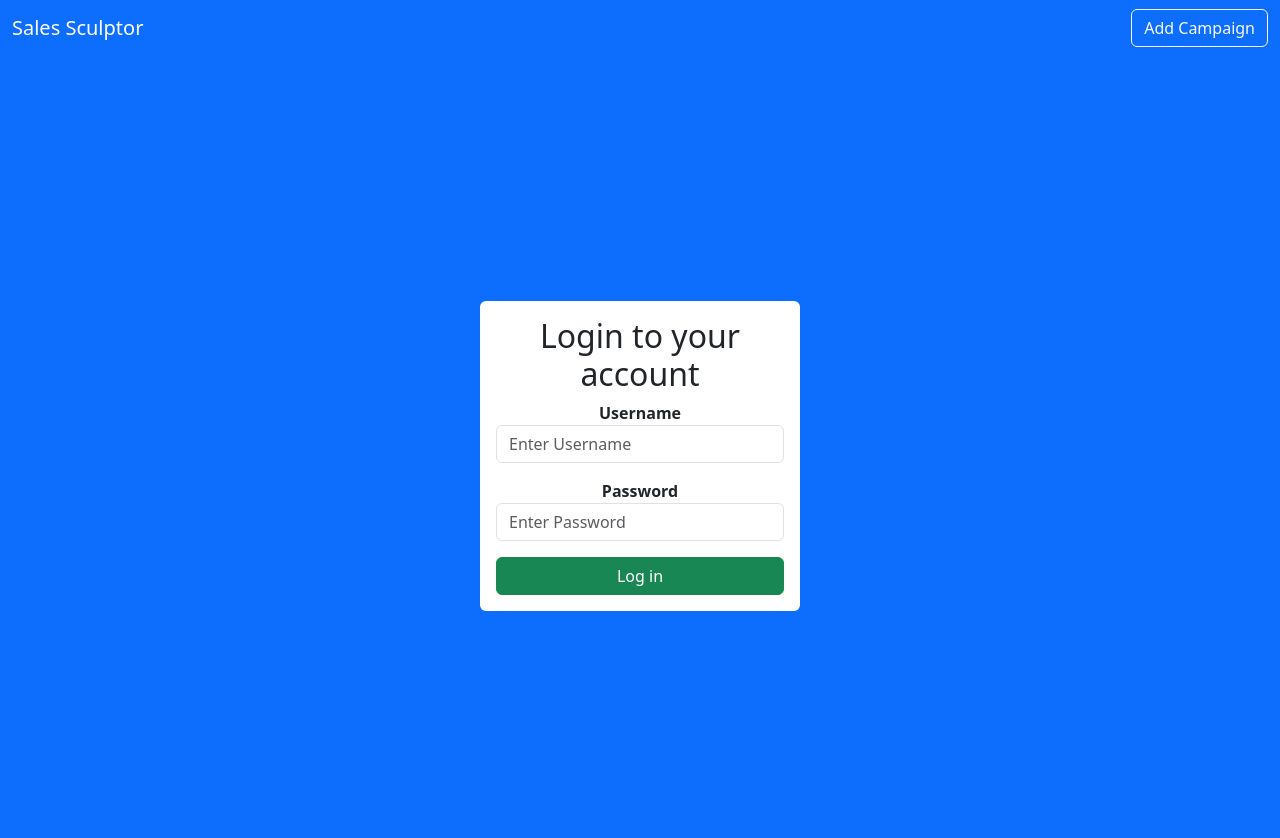
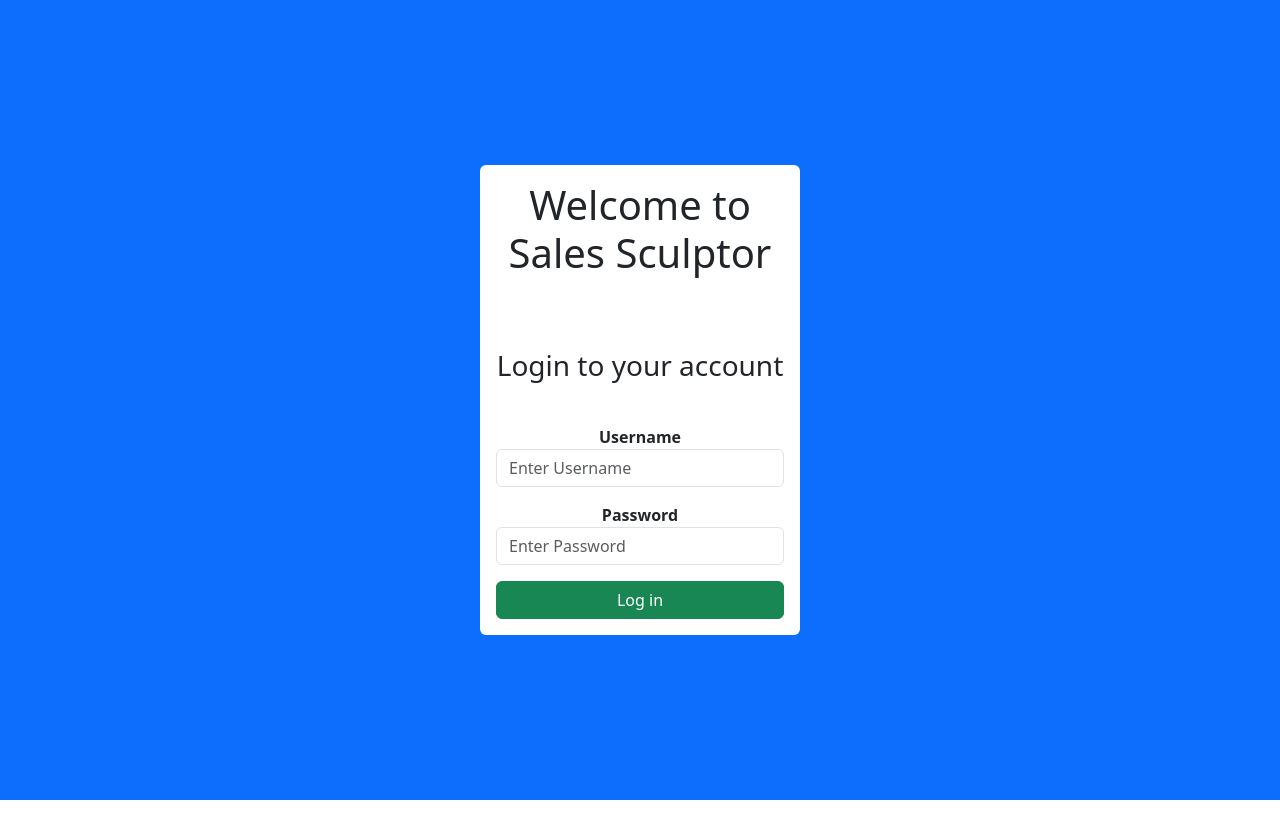
Before and after one commit to jmatoga/SalesSculptor, a React (Create React App) app in the folder salessculptor-frontend/: page / in a window 1280 px wide. Shown: the top 838 px of the page. After the commit the page ends 800 px from the top, so only its background shows below. Built offline with nearby package versions, Linux system fonts and the light colour scheme.

Commit message:
Visual and bug fixes

```diff
--- a/salessculptor-frontend/src/App.js
+++ b/salessculptor-frontend/src/App.js
@@ -15,28 +15,47 @@ import EditCampaign from "./campaigns/EditCampaign";
 import ViewCampaign from "./campaigns/ViewCampaign";
 
 function App() {
-  const [loggedIn, setLoggedIn] = useState(false);
+  const [loggedIn, setLoggedIn] = useState(
+    sessionStorage.getItem("loggedIn") === "true"
+  );
 
-  useEffect(() => {
-    const isLoggedIn = sessionStorage.getItem("loggedIn"); // Check if the user is logged in to localStorage
-    if (isLoggedIn) {
-      setLoggedIn(true); // setting the logged in status based on data from localStorage
-    }
-  }, []);
+  const handleLogin = () => {
+    setLoggedIn(true);
+  };
+
+  const handleLogout = () => {
+    setLoggedIn(false);
+    sessionStorage.setItem("loggedIn", "false");
+    sessionStorage.removeItem("loggedId");
+  };
 
   return (
     <div className="App">
       <Router>
-        <Navbar />
+        {loggedIn && <Navbar />}
         <Routes>
-          {!loggedIn && <Route path="/" element={<Login />} />}
+          {!loggedIn && (
+            <Route path="/" element={<Login handleLogin={handleLogin} />} />
+          )}
           {loggedIn && (
             <>
-              <Route path="/" element={<Login />} />
-              <Route path="/campaigns" element={<Home />} />
-              <Route path="/addCampaign" element={<AddCampaign />} />
-              <Route path="/editCampaign/:id" element={<EditCampaign />} />
-              <Route path="/viewCampaign/:id" element={<ViewCampaign />} />
+              <Route path="/" element={<Login handleLogin={handleLogin} />} />
+              <Route
+                path="/campaigns"
+                element={<Home handleLogoutApp={handleLogout} />}
+              />
+              <Route
+                path="/addCampaign"
+                element={<AddCampaign handleLogoutApp={handleLogout} />}
+              />
+              <Route
+                path="/editCampaign/:id"
+                element={<EditCampaign handleLogoutApp={handleLogout} />}
+              />
+              <Route
+                path="/viewCampaign/:id"
+                element={<ViewCampaign handleLogoutApp={handleLogout} />}
+              />
             </>
           )}
           {!loggedIn && (
--- a/salessculptor-frontend/src/campaigns/AddCampaign.js
+++ b/salessculptor-frontend/src/campaigns/AddCampaign.js
@@ -3,7 +3,7 @@ import Select from "react-select";
 import axios from "axios";
 import { Link, useNavigate } from "react-router-dom";
 
-export default function AddCampaign() {
+export default function AddCampaign({ handleLogoutApp }) {
   const [towns, setTowns] = useState([]);
   const [products, setProducts] = useState([]);
   const [keywordsList, setKeywordsList] = useState([]);
@@ -123,7 +123,7 @@ export default function AddCampaign() {
 
   const handleLogout = () => {
     sessionStorage.clear();
-    setLoggedIn(false);
+    handleLogoutApp();
     alert("Logged out successfully!");
     navigate("/");
   };
--- a/salessculptor-frontend/src/campaigns/EditCampaign.js
+++ b/salessculptor-frontend/src/campaigns/EditCampaign.js
@@ -3,7 +3,7 @@ import Select from "react-select";
 import axios from "axios";
 import { Link, useNavigate, useParams } from "react-router-dom";
 
-export default function EditCampaign() {
+export default function EditCampaign({ handleLogoutApp }) {
   const [towns, setTowns] = useState([]);
   const [products, setProducts] = useState([]);
   const [keywordsList, setKeywordsList] = useState([]);
@@ -43,7 +43,7 @@ export default function EditCampaign() {
 
   const handleLogout = () => {
     sessionStorage.clear();
-    setLoggedIn(false);
+    handleLogoutApp();
     alert("Logged out successfully!");
     navigate("/");
   };
--- a/salessculptor-frontend/src/campaigns/ViewCampaign.js
+++ b/salessculptor-frontend/src/campaigns/ViewCampaign.js
@@ -2,7 +2,7 @@ import axios from "axios";
 import React, { useEffect, useState } from "react";
 import { Link, useParams, useNavigate } from "react-router-dom";
 
-export default function ViewCampaign() {
+export default function ViewCampaign({ handleLogoutApp }) {
   const [campaign, setCampaign] = useState({
     campaignId: "",
     name: "",
@@ -44,7 +44,7 @@ export default function ViewCampaign() {
 
   const handleLogout = () => {
     sessionStorage.clear();
-    setLoggedIn(false);
+    handleLogoutApp();
     alert("Logged out successfully!");
     navigate("/");
   };
--- a/salessculptor-frontend/src/pages/Home.js
+++ b/salessculptor-frontend/src/pages/Home.js
@@ -2,10 +2,9 @@ import React, { useState, useEffect } from "react";
 import axios from "axios";
 import { Link, useParams, useNavigate } from "react-router-dom";
 
-export default function Home() {
+export default function Home({ handleLogoutApp }) {
   const [main, setMain] = useState([]);
   const [account, setAccount] = useState([]);
-  const [loggedIn, setLoggedIn] = useState(false);
 
   const { id } = useParams();
 
@@ -54,7 +53,7 @@ export default function Home() {
 
   const handleLogout = () => {
     sessionStorage.clear();
-    setLoggedIn(false);
+    handleLogoutApp();
     alert("Logged out successfully!");
     navigate("/");
   };
--- a/salessculptor-frontend/src/pages/Login.js
+++ b/salessculptor-frontend/src/pages/Login.js
@@ -3,7 +3,7 @@ import { Link, useNavigate } from "react-router-dom";
 import Validation from "./LoginValidation";
 import axios from "axios";
 
-function Login() {
+function Login({ handleLogin }) {
   const [values, setValues] = useState({
     username: "",
     passwordHash: "",
@@ -32,7 +32,9 @@ function Login() {
         .then((res) => {
           alert("Logged successfully!");
           sessionStorage.setItem("loggedIn", "true");
+
           sessionStorage.setItem("loggedId", res.data.split(": ").pop());
+          handleLogin();
           navigate("/campaigns");
         })
         .catch((error) => {
@@ -60,10 +62,17 @@ function Login() {
 
   return (
     <div className="d-flex justify-content-center align-items-center bg-primary vh-100">
-      <div className="bg-white p-3 rounded w-25">
+      <div className="bg-white p-3 rounded w-25 text-center">
+        <h1 className="mb-4">
+          Welcome to Sales Sculptor<br></br>
+          <br></br>
+        </h1>
         <form action="" onSubmit={handleSubmit}>
           <div className="mb-3">
-            <h2 className="text-center">Login to your account</h2>
+            <h3 className="text-center">
+              Login to your account<br></br>
+              <br></br>
+            </h3>
             <label htmlFor="username">
               <b>Username</b>
             </label>
```
